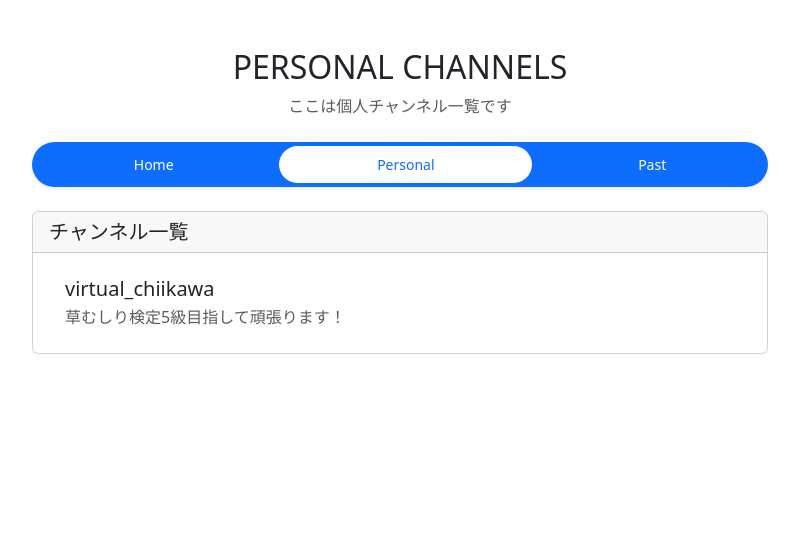
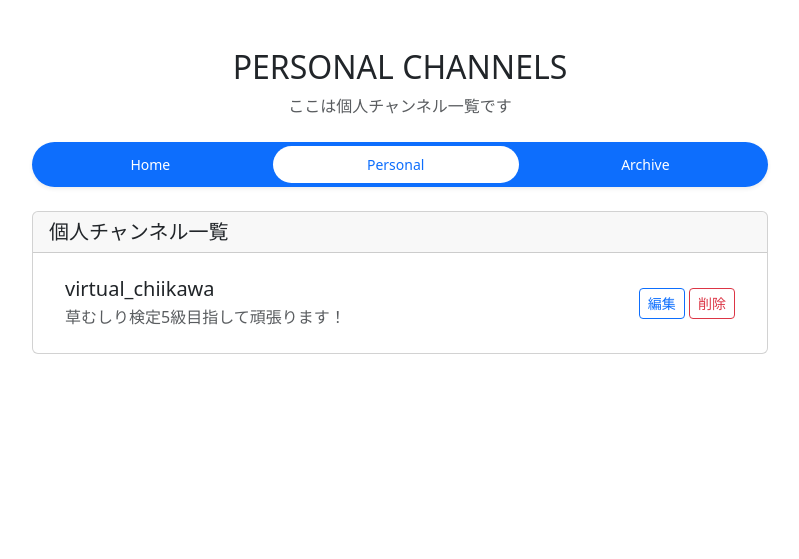
Before and after one commit to Hackathon-Spring-2024-TeamG/team-g-app, a Flask app: page /personal_channels in a window 1280 px wide. Shown: the part 69-628 px from the top of the page, without its empty margins (240-1039 px from the left). Run offline with Flask 2, Linux system fonts and the light colour scheme; the visitor is signed in with stand-in values (Sample User, id 1); data comes from the database, SQL or seed files in the repository; data that the repository does not hold is empty.

Commit message:
個人チャンネル一覧ページで編集・削除ボタン風リンクを追加（ログインユーザーのチャンネルにのみ出現）
- index.htmlはPastタブをArchiveタブに変更

```diff
--- a/ChatApp/templates/index.html
+++ b/ChatApp/templates/index.html
@@ -22,7 +22,7 @@
           <a class="nav-link rounded-5" id="profile-tab2" href="{{ url_for('show_personal_channels') }}" role="button" aria-selected="false">Personal</a>
         </li>
         <li class="nav-item" role="presentation">
-          <a class="nav-link rounded-5" id="past-tab2" href="#" role="button" aria-selected="false">Past</a>
+          <a class="nav-link rounded-5" id="past-tab2" href="#" role="button" aria-selected="false">Archive</a>
         </li>
       </ul>
       <div class="card">
--- a/ChatApp/templates/personal/personal_channels.html
+++ b/ChatApp/templates/personal/personal_channels.html
@@ -22,12 +22,12 @@
           <a class="nav-link active rounded-5" id="profile-tab2" href="{{ url_for('show_personal_channels') }}" role="button" aria-selected="true">Personal</a>
         </li>
         <li class="nav-item" role="presentation">
-          <a class="nav-link rounded-5" id="past-tab2" href="#" role="button" aria-selected="false">Past</a>
+          <a class="nav-link rounded-5" id="past-tab2" href="#" role="button" aria-selected="false">Archive</a>
         </li>
       </ul>
       <div class="card">
         <div class="card-header">
-          <h5 class="mb-0">チャンネル一覧</h5>
+          <h5 class="mb-0">個人チャンネル一覧</h5>
         </div>
         <div class="card-body">
           <ul class="list-group list-group-flush">
@@ -37,9 +37,16 @@
                 <h5 class="mb-1">{{ p_channel.name }}</h5>
                 <p class="mb-0 text-muted">{{ p_channel.description }}</p>
               </div>
+              {% if p_channel.user_id == user_id %}
+              <div>
+                <a href="/personal_channels/edit/{{ p_channel.id }}" class="btn btn-outline-primary btn-sm">編集</a>
+                <a href="/personal_channels/delete/{{ p_channel.id }}" class="btn btn-outline-danger btn-sm" onclick="return confirm('本当に削除しますか？');">削除</a>
+              </div>
+              {% endif %}
             </li>
             {% endfor %}
           </ul>
+
         </div>
       </div>
     </div>
```
